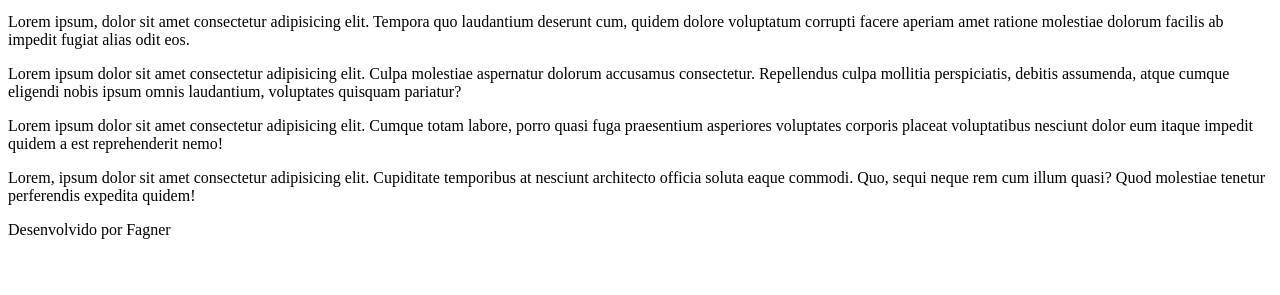
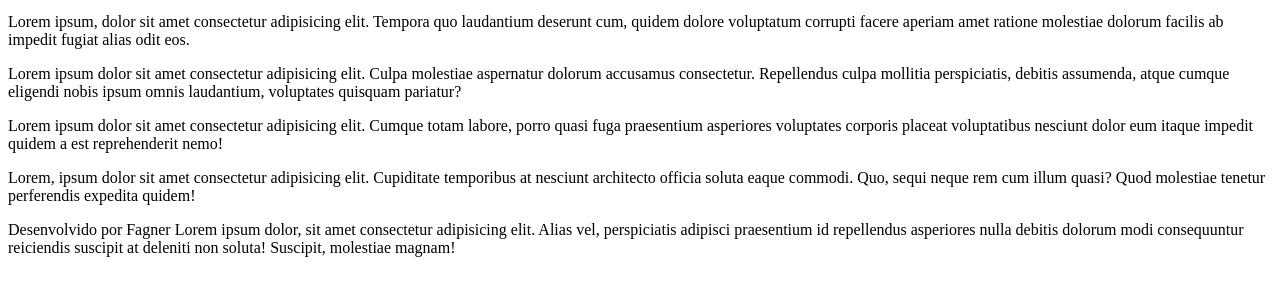
Before and after one commit to Fagner-Bagundes/Git-GitHub, a plain HTML site: page index.html in a window 1280 px wide. Shown: the part 101-396 px from the top of the page. Drawn offline with Linux system fonts and the light colour scheme.

Commit message:
trabalhando com git branch

```diff
--- a/index.html
+++ b/index.html
@@ -19,6 +19,8 @@
 
     <footer>
         Desenvolvido por Fagner
+        Lorem ipsum dolor, sit amet consectetur adipisicing elit. Alias vel, perspiciatis adipisci praesentium id repellendus asperiores nulla debitis dolorum modi consequuntur reiciendis suscipit at deleniti non soluta! Suscipit, molestiae magnam!
+
     </footer>
 </body>
 </html>
```
